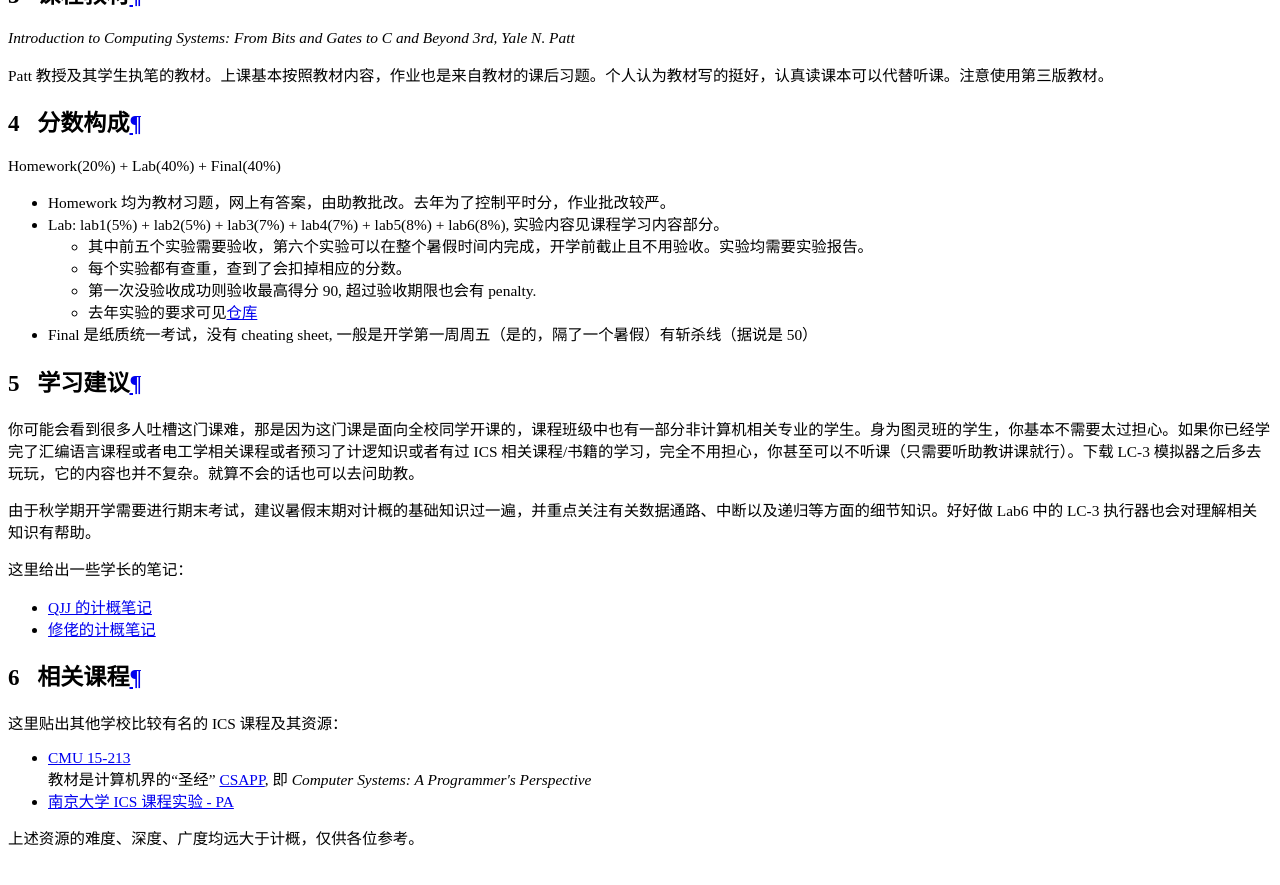
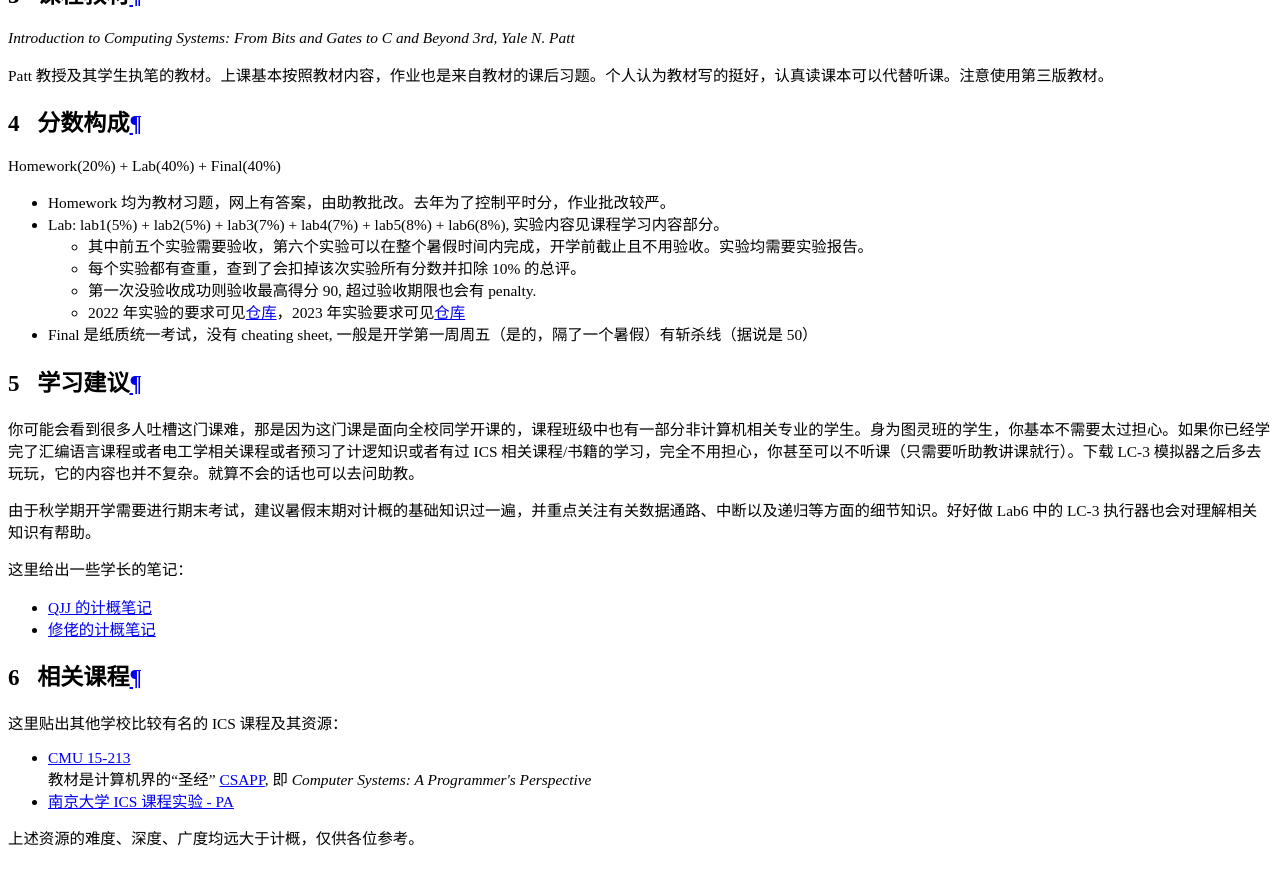
Before and after one commit to ZJU-Turing/TuringCourses, an MkDocs documentation site: the page built from docs/short_term/ics/index.md, in a window 1280 px wide and 900 px high, scrolled down 19164 px. Shown: the top 885 px of the window. Built offline with MkDocs 1.6.1 and Material for MkDocs 9.7.7, drawn with Linux system fonts in a browser that asks for light colours; comment, search, counter and statistics services are not loaded.

Commit message:
docs: 更新计概课程内容

```diff
--- a/docs/short_term/ics/index.md
+++ b/docs/short_term/ics/index.md
@@ -55,9 +55,9 @@ Homework(20%) + Lab(40%) + Final(40%)
 * Homework 均为教材习题，网上有答案，由助教批改。去年为了控制平时分，作业批改较严。
 * Lab: lab1(5%) + lab2(5%) + lab3(7%) + lab4(7%) + lab5(8%) + lab6(8%), 实验内容见课程学习内容部分。
     * 其中前五个实验需要验收，第六个实验可以在整个暑假时间内完成，开学前截止且不用验收。实验均需要实验报告。
-    * 每个实验都有查重，查到了会扣掉相应的分数。
+    * 每个实验都有查重，查到了会扣掉该次实验所有分数并扣除 10% 的总评。
     * 第一次没验收成功则验收最高得分 90, 超过验收期限也会有 penalty.
-    * 去年实验的要求可见[仓库](https://github.com/HobbitQia/ZJU-Courses-Resources/tree/master/ICS)
+    * 2022 年实验的要求可见[仓库](https://github.com/HobbitQia/ZJU-Courses-Resources/tree/master/ICS)，2023 年实验要求可见[仓库](https://github.com/Frankoxer/ZJU-ICS-2023-Labs)
 * Final 是纸质统一考试，没有 cheating sheet, 一般是开学第一周周五（是的，隔了一个暑假）有斩杀线（据说是 50）
 
 ## 学习建议
```
